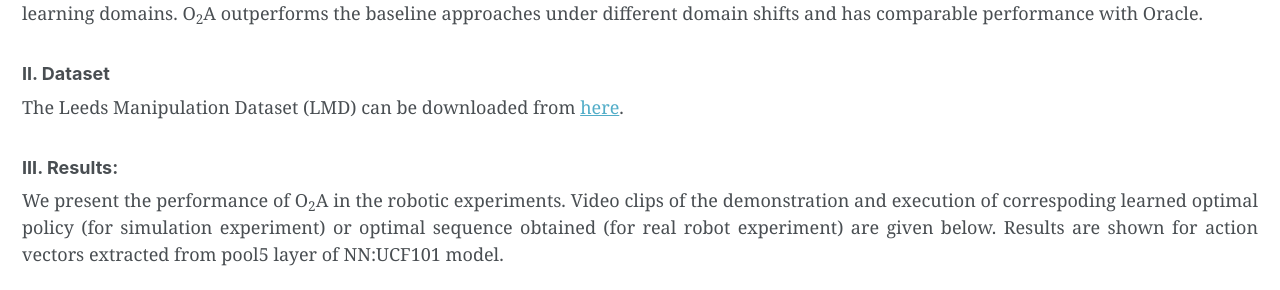
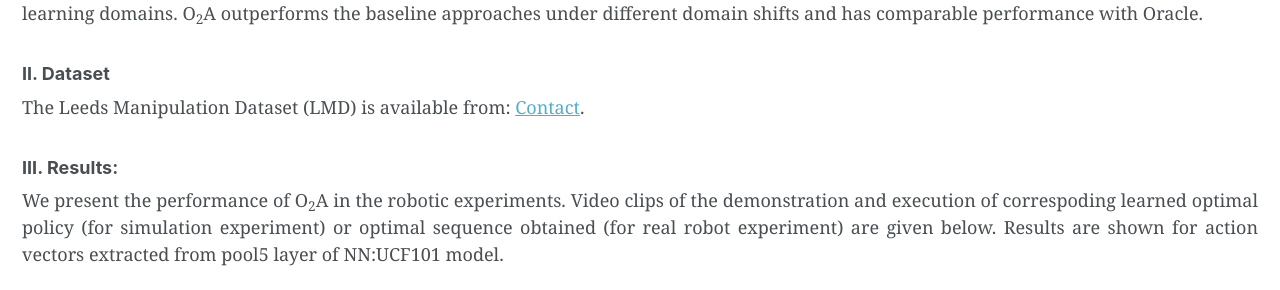
Before and after one commit to leopauly/s2l, a Jekyll site: the page built from _pages/stage1.md, in a window 1280 px wide and 900 px high, scrolled down 529 px. Shown: the part 165-455 px from the top of the window. Built offline with Jekyll 4.4.1, drawn with Linux system fonts in a browser that asks for light colours.

Commit message:
Update stage1.md

```diff
--- a/_pages/stage1.md
+++ b/_pages/stage1.md
@@ -48,7 +48,7 @@ We present O<sub>2</sub>A, a novel method for learning to perform robotic manipu
 <font face="Georgia" size="4">
 <h3><b>II. Dataset </b> </h3>
 <p align="justify">
-The Leeds Manipulation Dataset (LMD) can be downloaded from <a href="https://leeds365-my.sharepoint.com/:f:/g/personal/cnlp_leeds_ac_uk/EnSNo3ut5d9DhTbHWWE2760Bz99Y5AaxXlNXOlkJGoMopQ?e=KNQk5p">here</a>.
+The Leeds Manipulation Dataset (LMD) is available from: <a href="cnlp@leeds.ac.uk">Contact</a>.
 
 </p>
 </font>
```
